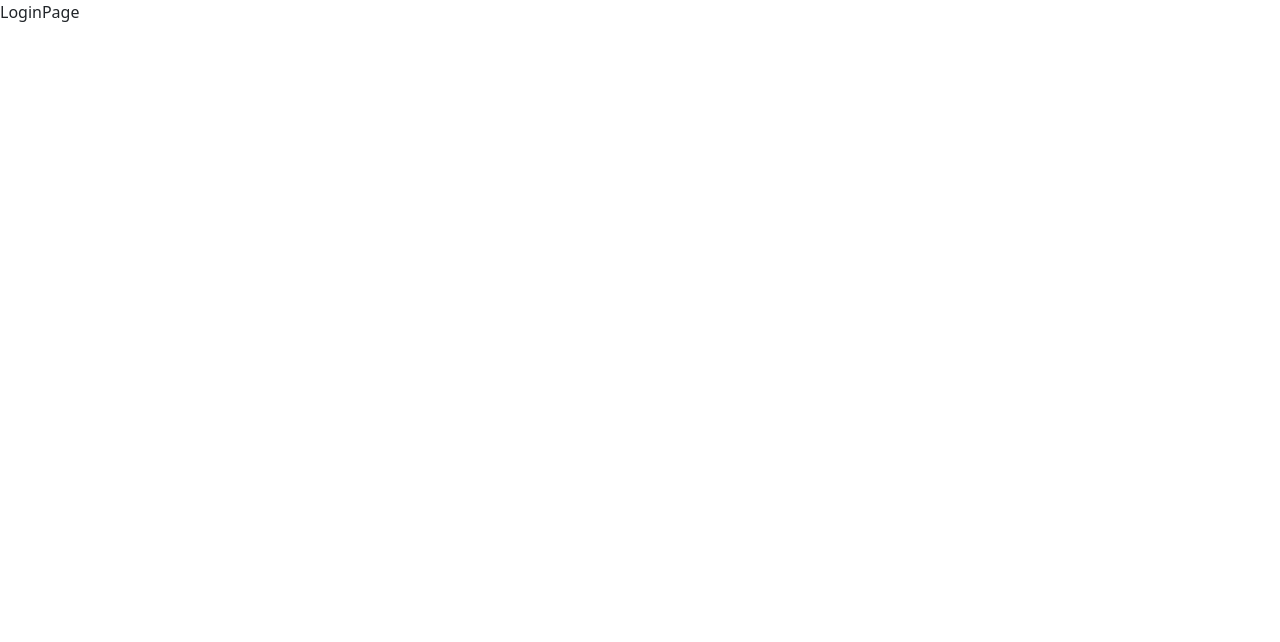
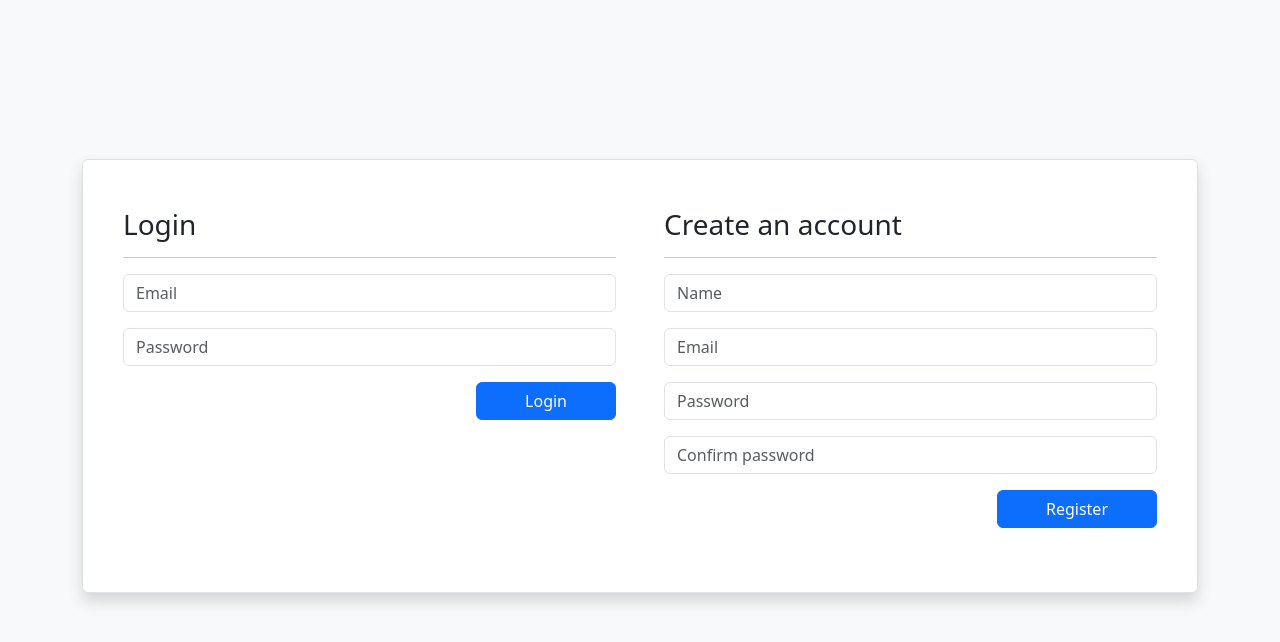
Before and after one commit to jpin730/mern-calendar-frontend, a React (Vite) app: page /auth/login in a window 1280 px wide. Shown: the top 642 px of the page. Built offline with nearby package versions, Linux system fonts and the light colour scheme.

Commit message:
style: :lipstick: add login page

```diff
--- a/index.html
+++ b/index.html
@@ -17,7 +17,7 @@
       crossorigin="anonymous"
     ></script>
   </head>
-  <body>
+  <body class="bg-light">
     <div id="root"></div>
     <script type="module" src="/src/main.jsx"></script>
   </body>
--- a/src/auth/pages/LoginPage.jsx
+++ b/src/auth/pages/LoginPage.jsx
@@ -1,3 +1,86 @@
 export const LoginPage = () => {
-  return <div>LoginPage</div>;
+  const onLoginSubmit = (event) => {
+    event.preventDefault();
+  };
+
+  const onRegisterSubmit = (event) => {
+    event.preventDefault();
+  };
+
+  return (
+    <div className="container">
+      <div className="min-vh-100 d-flex align-items-center justify-content-center">
+        <div className="row w-100 border rounded shadow bg-white py-5 px-3 g-5">
+          <div className="col-lg-6 m-0">
+            <h3>Login</h3>
+            <hr />
+            <form onSubmit={onLoginSubmit}>
+              <div className="form-group mb-3">
+                <input
+                  type="email"
+                  className="form-control"
+                  placeholder="Email"
+                />
+              </div>
+              <div className="form-group mb-3">
+                <input
+                  type="password"
+                  className="form-control"
+                  placeholder="Password"
+                />
+              </div>
+              <div className="form-group mb-3 text-end">
+                <input
+                  type="submit"
+                  className="btn btn-primary px-5"
+                  value="Login"
+                />
+              </div>
+            </form>
+          </div>
+          <div className="col-lg-6 m-0">
+            <h3>Create an account</h3>
+            <hr />
+            <form onSubmit={onRegisterSubmit}>
+              <div className="form-group mb-3">
+                <input
+                  type="text"
+                  className="form-control"
+                  placeholder="Name"
+                />
+              </div>
+              <div className="form-group mb-3">
+                <input
+                  type="email"
+                  className="form-control"
+                  placeholder="Email"
+                />
+              </div>
+              <div className="form-group mb-3">
+                <input
+                  type="password"
+                  className="form-control"
+                  placeholder="Password"
+                />
+              </div>
+              <div className="form-group mb-3">
+                <input
+                  type="password"
+                  className="form-control"
+                  placeholder="Confirm password"
+                />
+              </div>
+              <div className="form-group mb-3 text-end">
+                <input
+                  type="submit"
+                  className="btn btn-primary px-5"
+                  value="Register"
+                />
+              </div>
+            </form>
+          </div>
+        </div>
+      </div>
+    </div>
+  );
 };
--- a/src/router/AppRouter.jsx
+++ b/src/router/AppRouter.jsx
@@ -8,9 +8,9 @@ export const AppRouter = () => {
   return (
     <Routes>
       {authStatus === AUTH_STATUS.notAuthenticated ? (
-        <Route path="/auth/*" element={<LoginPage />} />
+        <Route path="/auth/login" element={<LoginPage />} />
       ) : (
-        <Route path="/*" element={<CalendarPage />} />
+        <Route path="/" element={<CalendarPage />} />
       )}
 
       <Route path="/*" element={<Navigate to="/auth/login" />} />
```
